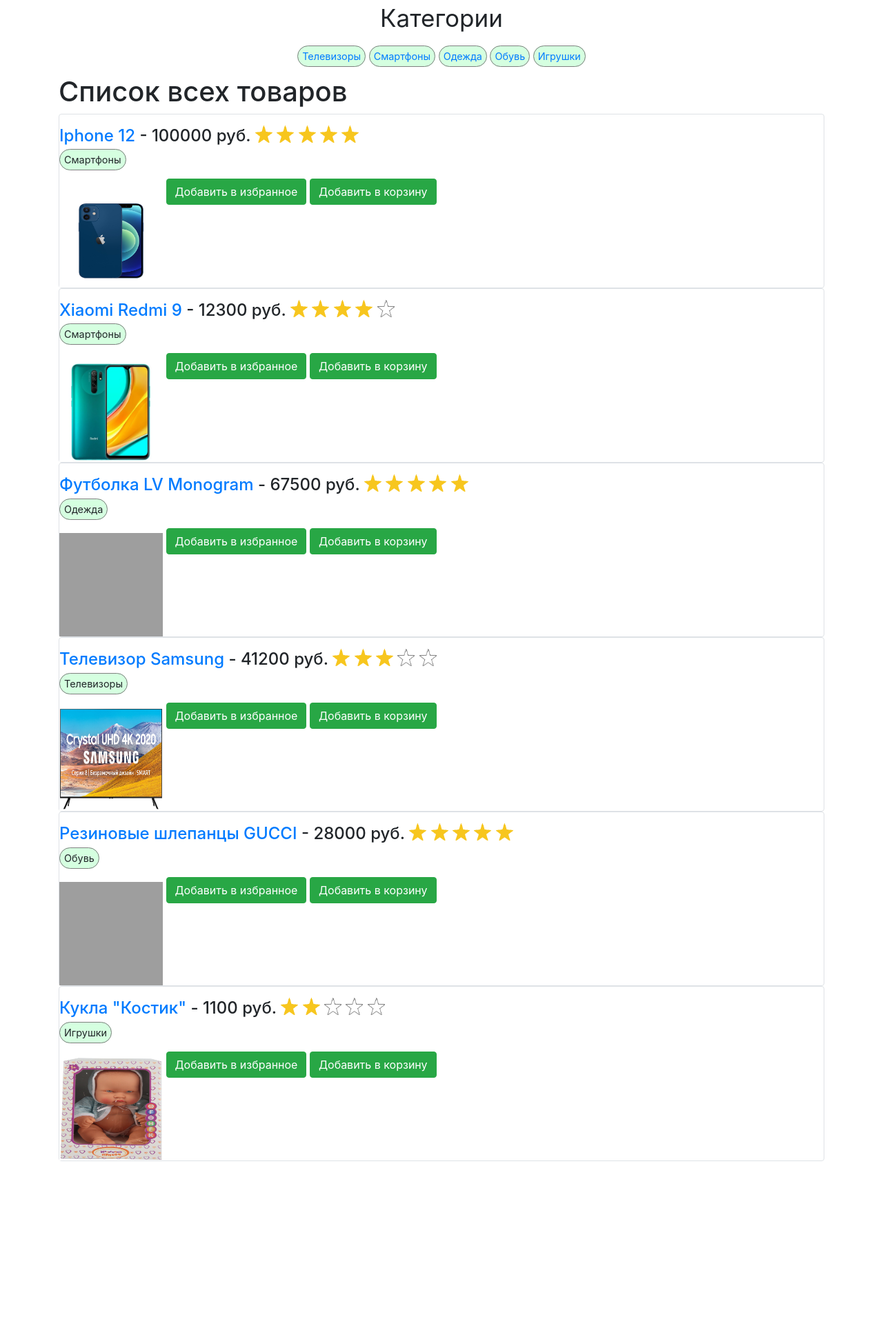
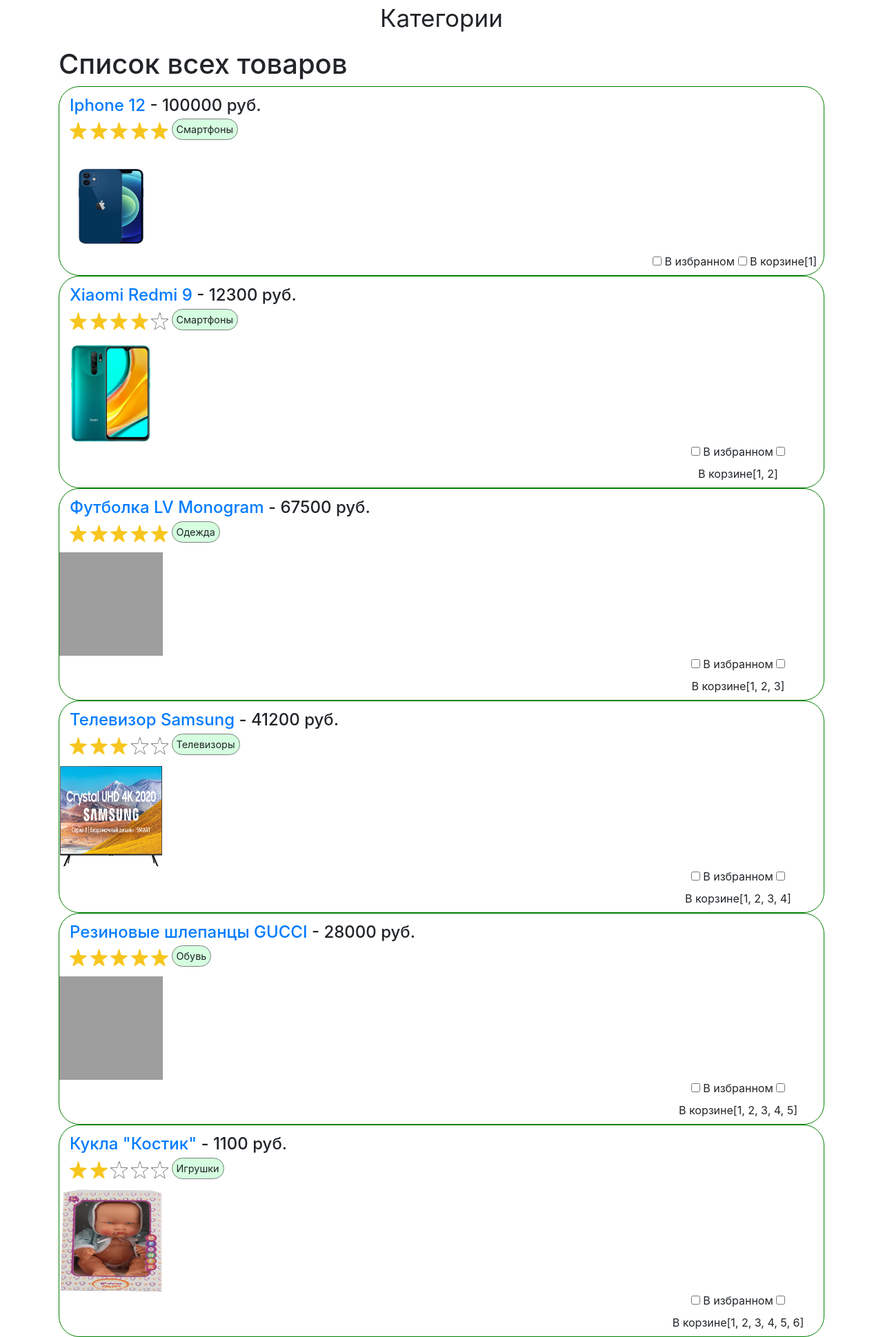
Before and after one commit to baoobab/kupi-shop, a Flask app: page / in a window 1280 px wide. Shown: the part 59-1998 px from the top of the page at 69% size. Before the commit the page ends 1743 px from the top, so only its background shows below. Run offline with Flask 2, Linux system fonts and the light colour scheme; data comes from the database, SQL or seed files in the repository; some libraries are stand-ins or nearby versions; grey boxes are pictures that could not be loaded.

Commit message:
some changes

```diff
--- a/templates/main.html
+++ b/templates/main.html
@@ -1,20 +1,51 @@
 {% extends "base.html" %}
 
 {% block content %}
+
+<script type="text/javascript">
+function fun1(name) {
+var chbox;
+chbox=document.getElementById(name);
+	if (chbox.checked) {
+		alert('Выбран избр');
+	}
+	else {
+		alert(name);
+	}
+}
+
+
+</script>
+
+<script type="text/javascript">
+function fun2(name) {
+var chbox;
+chbox=document.getElementById(name);
+	if (chbox.checked) {
+		alert('Выбран корзина');
+	}
+	else {
+		alert(name);
+
+	}
+}
+
+
+</script>
+
 <p align="center" style="font-size:35px">Категории</p>
 <p align="center">
-    <tx><a href="/categories/1">Телевизоры</a></tx>
-    <tx><a href="/categories/2">Смартфоны</a></tx>
-    <tx><a href="/categories/3">Одежда</a></tx>
-    <tx><a href="/categories/4">Обувь</a></tx>
-    <tx><a href="/categories/5">Игрушки</a></tx>
+    {% for g in cats %}
+    <tx><a href="/categories/{{cats.index(g) + 1}}">{{g}}</a></tx>
+    {% endfor %}
 </p>
 <h1>Список всех товаров</h1>
-
 {% for item in goods %}
-<div class="col-md6 border rounded">
-    <p>
-    <h4><a href="/product/{{ item.id }}">{{item.title}}</a> - {{item.cost}} руб.
+<div class="item">
+    <div class="itemin">
+        <h4>
+            <a href="/product/{{ item.id }}">{{item.title}}</a> - {{item.cost}} руб.
+        </h4>
         {% for j in range(item.rate) %}
         <img align="center" src=/static/img/i2.png alt="" width="25" height="25"
              class="d-inline-block align-text-top">
@@ -25,34 +56,29 @@
              class="d-inline-block align-text-top">
         {% endfor %}
         {% endif %}
-    </h4>
         <tx>{{item.category}}</tx>
-    </p>
+    </div>
     <a>
         <img src={{item.image}} alt="" width="150" height="150"
              class="d-inline-block align-text-top">
+        <div class="checks">
+            <div class="chitem" align="center">
                 {% if item.id in favs %}
-        <button type="button"
-                class="btn btn-secondary" aria-current="page">
-            &#10003; В избранном
-        </button>
+                <input type="checkbox" id="{{item.id}}" onclick="{{favs.remove(item.id)}}" onchange="fun1(id)" checked>
+                <label>В избранном</label>
                 {% else %}
-        <button type="button" class="btn btn-success"
-                aria-current="page">
-            Добавить в избранное
-        </button>
-
+                <input type="checkbox" id="{{item.id}}" onclick="{{favs.append(item.id)}}" onchange="fun1(id)">
+                <label>В избранном</label>
                 {% endif %}
-
                 {% if item.id in ords %}
-        <button type="button" class="btn btn-secondary" aria-current="page">
-            &#10003; В корзине
-        </button>
+                <input type="checkbox" id="0{{item.id}}" onchange="fun2(id)" checked>
+                <label>В корзине</label>
                 {% else %}
-        <button type="button" class="btn btn-success" aria-current="page">
-            Добавить в корзину
-        </button>
+                <input type="checkbox" id="0{{item.id}}" onchange="fun2(id)">
+                <label>В корзине{{favs}}</label>
+            </div>
             {% endif %}
+        </div>
     </a>
 </div>
 
```
Lines whose indentation alone changed are shown as unchanged.
